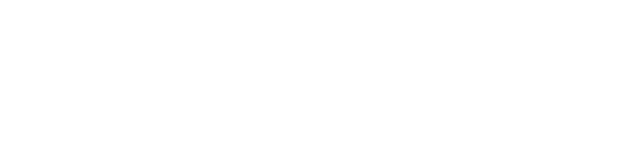
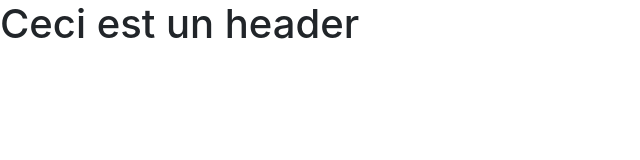
Before and after one commit to Symfomany/git-wild-reset, a plain HTML site: page index.html in a window 1280 px wide. Shown: the whole page, without its empty margins (0-640 px from the left). Drawn offline with nearby package versions, Linux system fonts and the light colour scheme.

Commit message:
ajout du header

```diff
--- a/index.html
+++ b/index.html
@@ -10,6 +10,12 @@
         crossorigin="anonymous">
 </head>
 
+<section>
+    <header>
+        <h1>Ceci est un header</h1>
+    </header>
+</section>
+
 <body>
 
 
```
